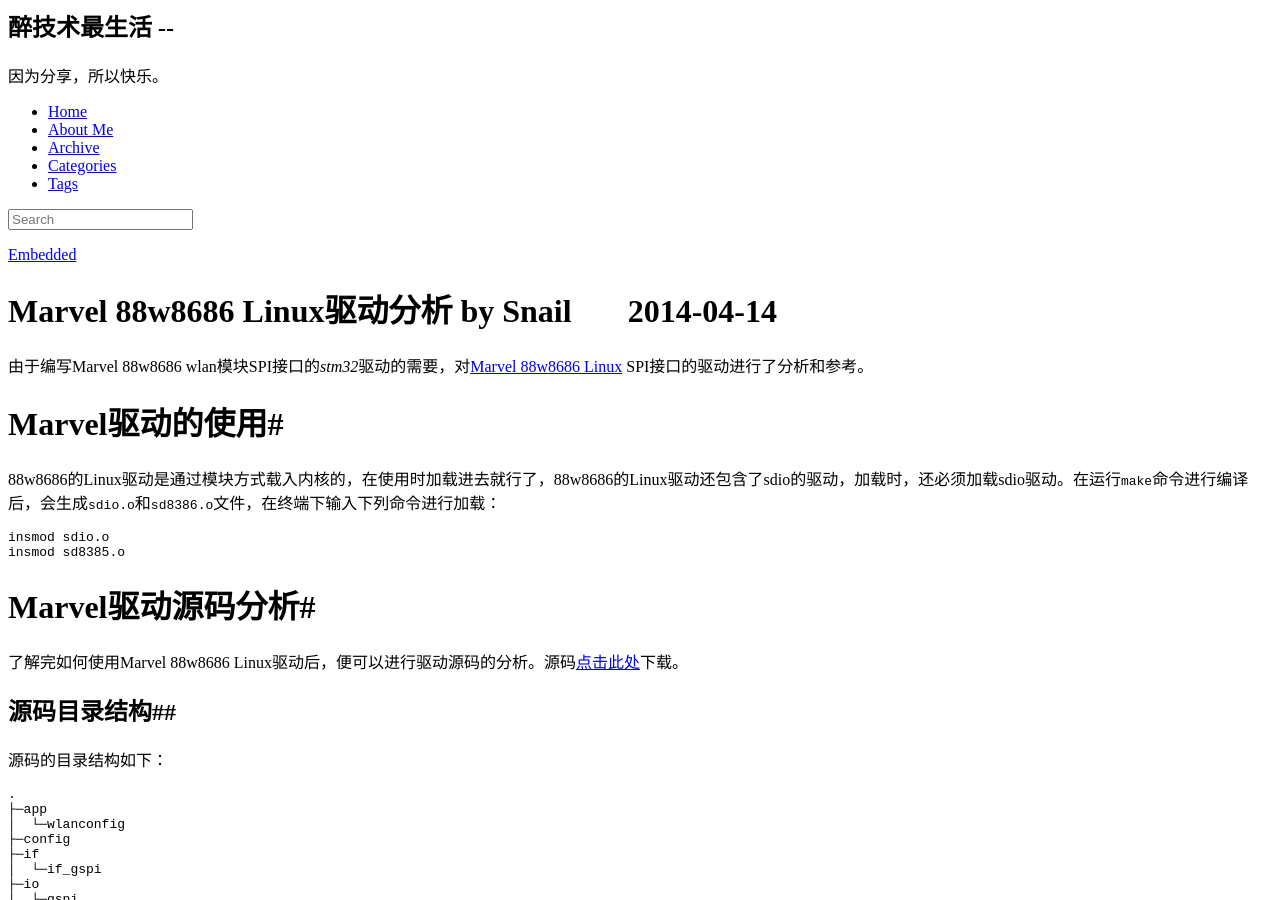
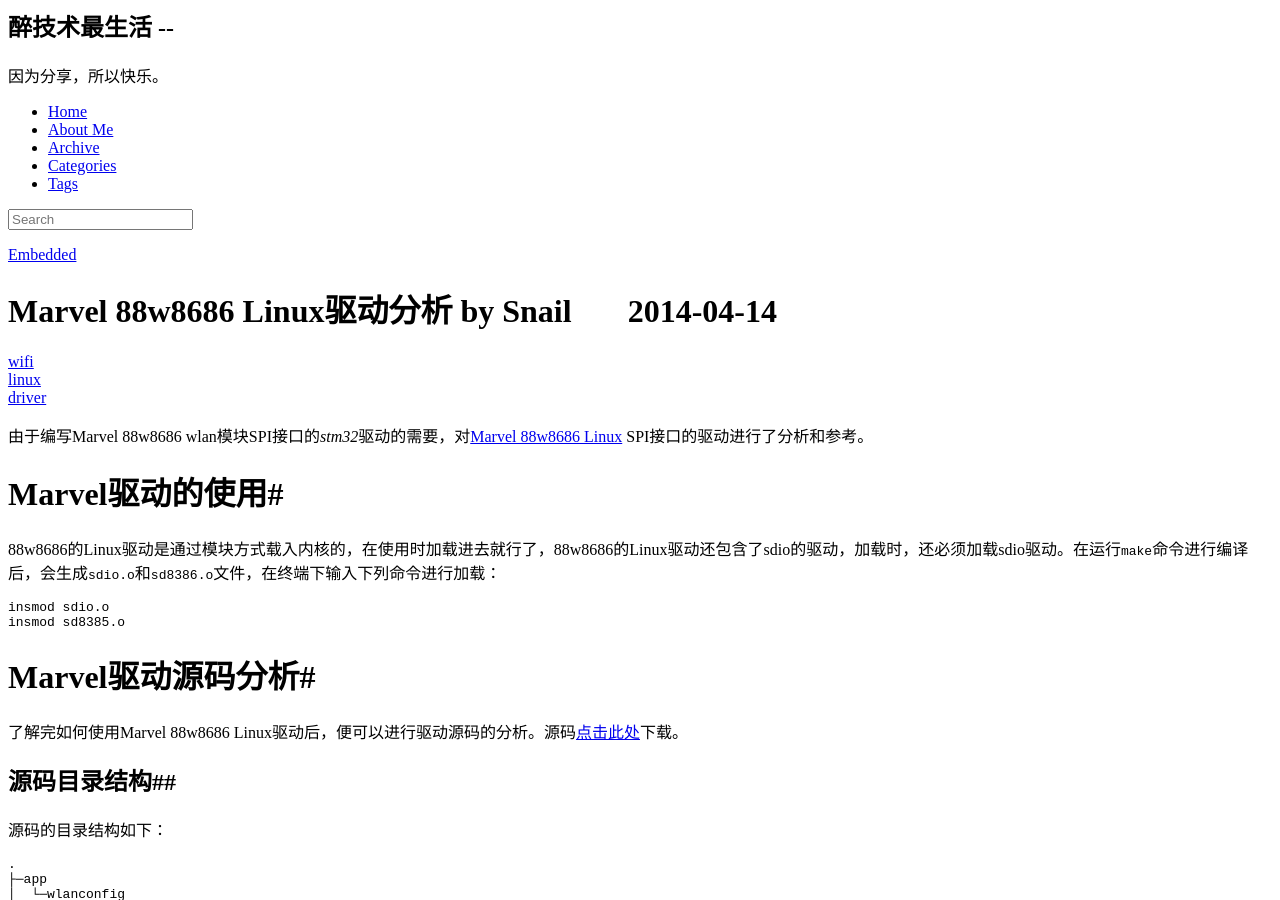
Before and after one commit to DutZMZ/Zuijishu, a Jekyll site: the page built from _posts/2014-4-14-marvel_88w8686_wifi_linux_driver_analysis.md, in a window 1280 px wide and 900 px high. Built offline with Jekyll 4.4.1, drawn with Linux system fonts in a browser that asks for light colours; nearby versions of some CDN libraries; library files that are not in the unit come from our copies.

Commit message:
Update post.html

```diff
--- a/_includes/themes/Snail/post.html
+++ b/_includes/themes/Snail/post.html
@@ -19,6 +19,8 @@
 				    </span>
 				</h1>
 				<span class="the-article">
+				{% assign tags_list = page.tags %}
+				{% include themes/Snail/tags_list %}
 				{{ content }}
 				</span>
 				<div class="journal-date">Published {{ page.date | date_to_long_string }}</div>
```
